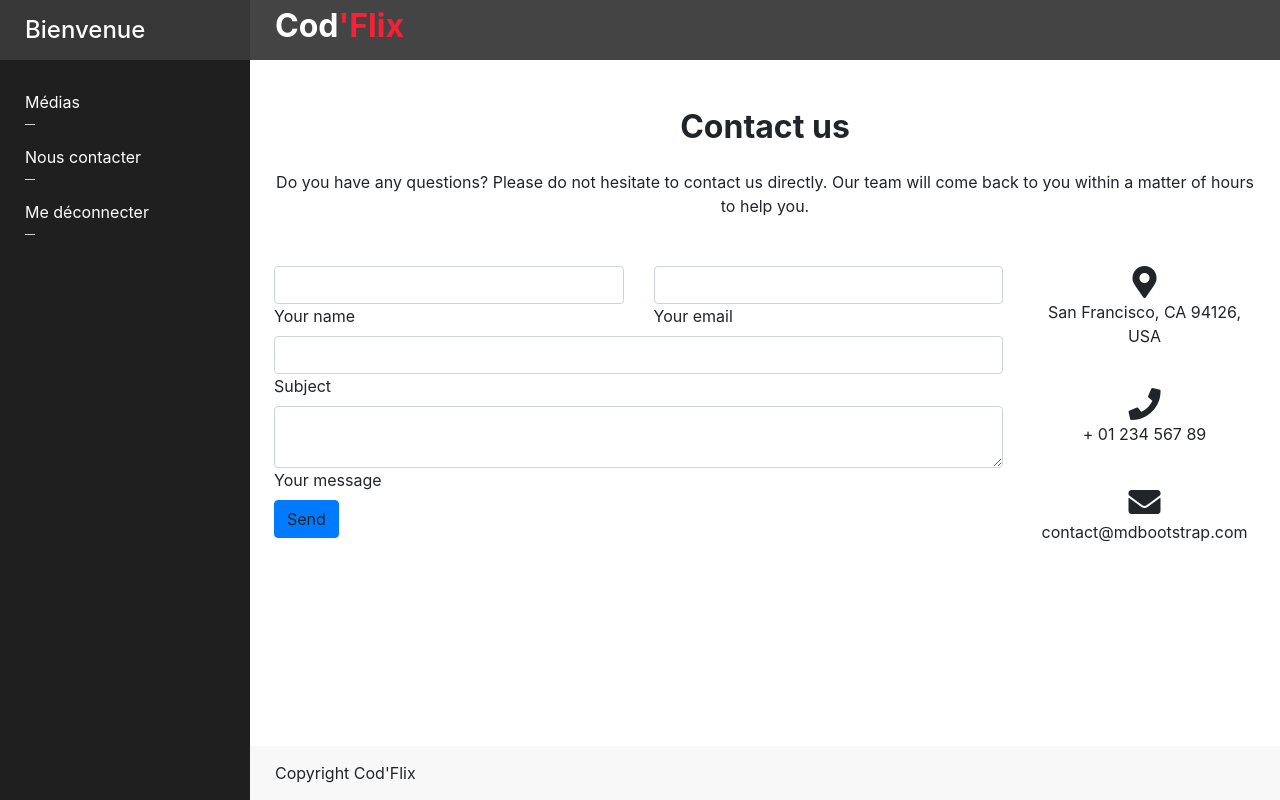
After one commit to praaly/codflix, a PHP site: page /view/contactListView.php in a window 1280 px wide. The commit adds this page. Run offline with PHP 8.4, Linux system fonts and the light colour scheme; some libraries are stand-ins or nearby versions.

```diff
--- a/controller/MediaController.php
+++ b/controller/MediaController.php
@@ -8,7 +8,7 @@ require_once( 'model/media.php' );
 
 function mediaPage() {
 
-  $search = isset( $_GET['titl'] ) ? $_GET['titl'] : null;
+  $search = isset( $_GET['title'] ) ? $_GET['title'] : null;
   $medias = Media::filterMedias( $search );
 
   $medias = Media::GetMedia();
--- a/model/media.php
+++ b/model/media.php
@@ -93,7 +93,7 @@ class Media {
     // Open database connection
     $db   = init_db();
 
-    $req  = $db->prepare( "SELECT * FROM media WHERE title = ? ORDER BY release_date DESC" );
+    $req  = $db->prepare( "SELECT * FROM media WHERE title = '?' ORDER BY release_date DESC" );
     $req->execute( array( '%' . $title . '%' ));
 
     // Close databse connection
@@ -102,6 +102,7 @@ class Media {
     return $req->fetchAll();
 
   }
+
 
   public static function getMedia() {
 
--- /dev/null
+++ b/view/contactListView.php
@@ -0,0 +1,117 @@
+<?php
+// if(isset( $_POST['name']))
+//     $name = $_POST['name'];
+// if(isset( $_POST['email']))
+//     $email = $_POST['email'];
+// if(isset( $_POST['message']))
+//     $message = $_POST['message'];
+// if(isset( $_POST['subject']))
+// $subject = $_POST['subject'];
+
+// $content="From: $name \n Email: $email \n Message: $message";
+// $recipient = "youremail@here.com";
+// $mailheader = "From: $email \r\n";
+// mail($recipient, $subject, $content, $mailheader) or die("Error!");
+// echo "Email sent!";
+?>
+
+<?php ob_start(); ?>
+
+<section class="mb-4">
+
+    <!--Section heading-->
+    <h2 class="h1-responsive font-weight-bold text-center my-4">Contact us</h2>
+    <!--Section description-->
+    <p class="text-center w-responsive mx-auto mb-5">Do you have any questions? Please do not hesitate to contact us directly. Our team will come back to you within
+        a matter of hours to help you.</p>
+
+    <div class="row">
+
+        <!--Grid column-->
+        <div class="col-md-9 mb-md-0 mb-5">
+            <form id="contact-form" name="contact-form" action="mail.php" method="POST">
+
+                <!--Grid row-->
+                <div class="row">
+
+                    <!--Grid column-->
+                    <div class="col-md-6">
+                        <div class="md-form mb-0">
+                            <input type="text" id="name" name="name" class="form-control">
+                            <label for="name" class="">Your name</label>
+                        </div>
+                    </div>
+                    <!--Grid column-->
+
+                    <!--Grid column-->
+                    <div class="col-md-6">
+                        <div class="md-form mb-0">
+                            <input type="text" id="email" name="email" class="form-control">
+                            <label for="email" class="">Your email</label>
+                        </div>
+                    </div>
+                    <!--Grid column-->
+
+                </div>
+                <!--Grid row-->
+
+                <!--Grid row-->
+                <div class="row">
+                    <div class="col-md-12">
+                        <div class="md-form mb-0">
+                            <input type="text" id="subject" name="subject" class="form-control">
+                            <label for="subject" class="">Subject</label>
+                        </div>
+                    </div>
+                </div>
+                <!--Grid row-->
+
+                <!--Grid row-->
+                <div class="row">
+
+                    <!--Grid column-->
+                    <div class="col-md-12">
+
+                        <div class="md-form">
+                            <textarea type="text" id="message" name="message" rows="2" class="form-control md-textarea"></textarea>
+                            <label for="message">Your message</label>
+                        </div>
+
+                    </div>
+                </div>
+                <!--Grid row-->
+
+            </form>
+
+            <div class="text-center text-md-left">
+                <a class="btn btn-primary" onclick="document.getElementById('contact-form').submit();">Send</a>
+            </div>
+            <div class="status"></div>
+        </div>
+        <!--Grid column-->
+
+        <!--Grid column-->
+        <div class="col-md-3 text-center">
+            <ul class="list-unstyled mb-0">
+                <li><i class="fas fa-map-marker-alt fa-2x"></i>
+                    <p>San Francisco, CA 94126, USA</p>
+                </li>
+
+                <li><i class="fas fa-phone mt-4 fa-2x"></i>
+                    <p>+ 01 234 567 89</p>
+                </li>
+
+                <li><i class="fas fa-envelope mt-4 fa-2x"></i>
+                    <p>contact@mdbootstrap.com</p>
+                </li>
+            </ul>
+        </div>
+        <!--Grid column-->
+
+    </div>
+
+</section>
+
+<?php $content = ob_get_clean(); ?>
+
+<?php require('dashboard.php'); ?>
--- a/view/dashboard.php
+++ b/view/dashboard.php
@@ -1,3 +1,5 @@
+
+
 <!DOCTYPE html>
 <html>
   <head>
@@ -18,8 +20,8 @@
         <h2 class="title">Bienvenue</h2>
         <div class="sidebar-menu">
           <ul>
-            <li class="active"><a href="/CodFlix/">Médias</a></li>
-            <li><a href="#">Nous contacter</a></li>
+            <li><a href="index.php?action=mediaPage">Médias</a></li>
+            <li><a href="index.php?action=contactPage">Nous contacter</a></li>
             <li><a href="index.php?action=logout">Me déconnecter</a></li>
           </ul>
         </div>
```
Also changed, not shown: controller/contactController.php (added, +10 -0 lines), controller/loginController.php (+12 -5 lines), controller/tokenVerify.php (added, +36 -0 lines), index.php (+11 -0 lines), model/database.php (+8 -0 lines), model/user.php (+67 -11 lines), view/mediaListView.php (+11 -4 lines), README.md.
